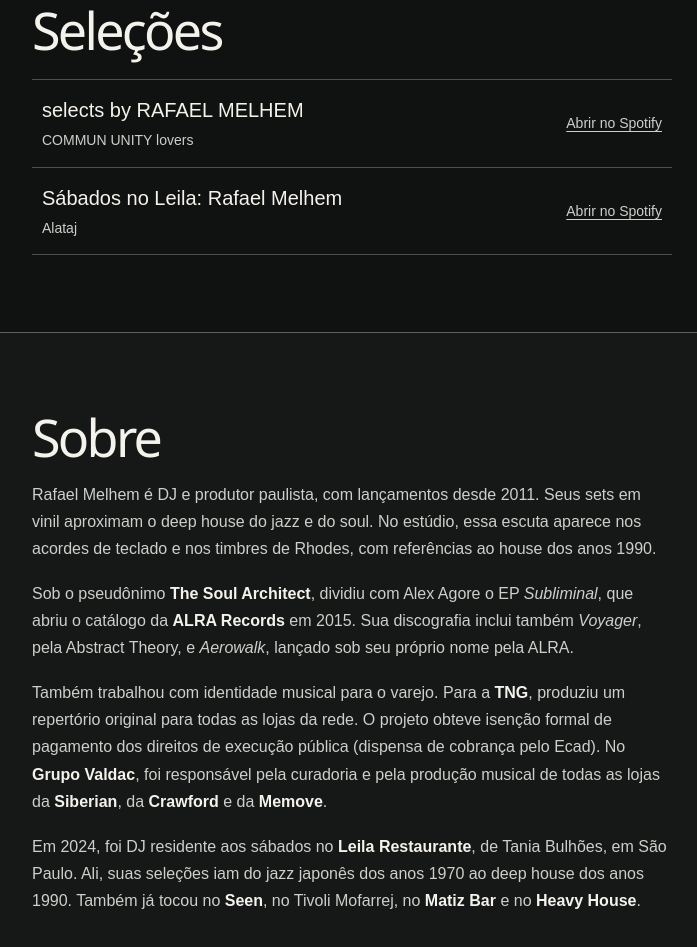
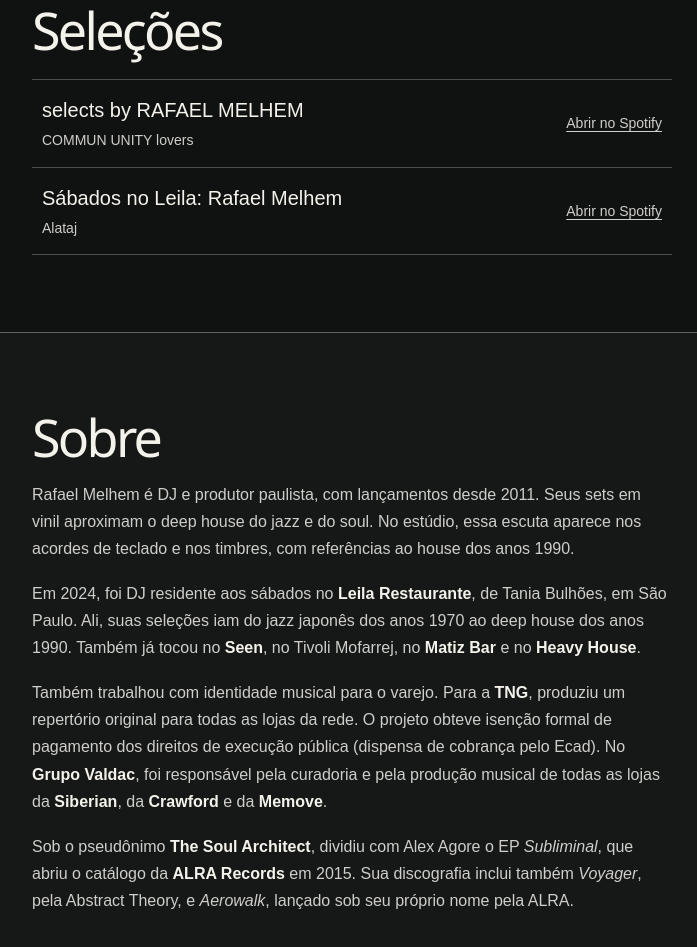
Before and after one commit to rafaelmelhem/rafaelmelhem.github.io, a plain HTML site: page index.html in a window 1280 px wide. Shown: the part 832-1779 px from the top of the page, without its empty margins (288-985 px from the left). Drawn offline with Linux system fonts and the light colour scheme.

Commit message:
Prioriza discotecagem e curadoria na biografia

```diff
--- a/index.html
+++ b/index.html
@@ -83,10 +83,10 @@
     <section class="bio" aria-labelledby="bio-title">
       <div class="bio-inner">
         <h2 id="bio-title">Sobre</h2>
-        <p>Rafael Melhem é DJ e produtor paulista, com lançamentos desde 2011. Seus sets em vinil aproximam o deep house do jazz e do soul. No estúdio, essa escuta aparece nos acordes de teclado e nos timbres de Rhodes, com referências ao house dos anos 1990.</p>
+        <p>Rafael Melhem é DJ e produtor paulista, com lançamentos desde 2011. Seus sets em vinil aproximam o deep house do jazz e do soul. No estúdio, essa escuta aparece nos acordes de teclado e nos timbres, com referências ao house dos anos 1990.</p>
+        <p>Em 2024, foi DJ residente aos sábados no <strong>Leila Restaurante</strong>, de Tania Bulhões, em São Paulo. Ali, suas seleções iam do jazz japonês dos anos 1970 ao deep house dos anos 1990. Também já tocou no <strong>Seen</strong>, no Tivoli Mofarrej, no <strong>Matiz Bar</strong> e no <strong>Heavy House</strong>.</p>
+        <p>Também trabalhou com identidade musical para o varejo. Para a <strong>TNG</strong>, produziu um repertório original para todas as lojas da rede. O projeto obteve isenção formal de pagamento dos direitos de execução pública (dispensa de cobrança pelo Ecad). No <strong>Grupo Valdac</strong>, foi responsável pela curadoria e pela produção musical de todas as lojas da <strong>Siberian</strong>, da <strong>Crawford</strong> e da <strong>Memove</strong>.</p>
         <p>Sob o pseudônimo <strong>The Soul Architect</strong>, dividiu com Alex Agore o EP <em>Subliminal</em>, que abriu o catálogo da <strong>ALRA Records</strong> em 2015. Sua discografia inclui também <em>Voyager</em>, pela Abstract Theory, e <em>Aerowalk</em>, lançado sob seu próprio nome pela ALRA.</p>
-        <p>Também trabalhou com identidade musical para o varejo. Para a <strong>TNG</strong>, produziu um repertório original para todas as lojas da rede. O projeto obteve isenção formal de pagamento dos direitos de execução pública (dispensa de cobrança pelo Ecad). No <strong>Grupo Valdac</strong>, foi responsável pela curadoria e pela produção musical de todas as lojas da <strong>Siberian</strong>, da <strong>Crawford</strong> e da <strong>Memove</strong>.</p>
-        <p>Em 2024, foi DJ residente aos sábados no <strong>Leila Restaurante</strong>, de Tania Bulhões, em São Paulo. Ali, suas seleções iam do jazz japonês dos anos 1970 ao deep house dos anos 1990. Também já tocou no <strong>Seen</strong>, no Tivoli Mofarrej, no <strong>Matiz Bar</strong> e no <strong>Heavy House</strong>.</p>
       </div>
     </section>
   </main>
```
